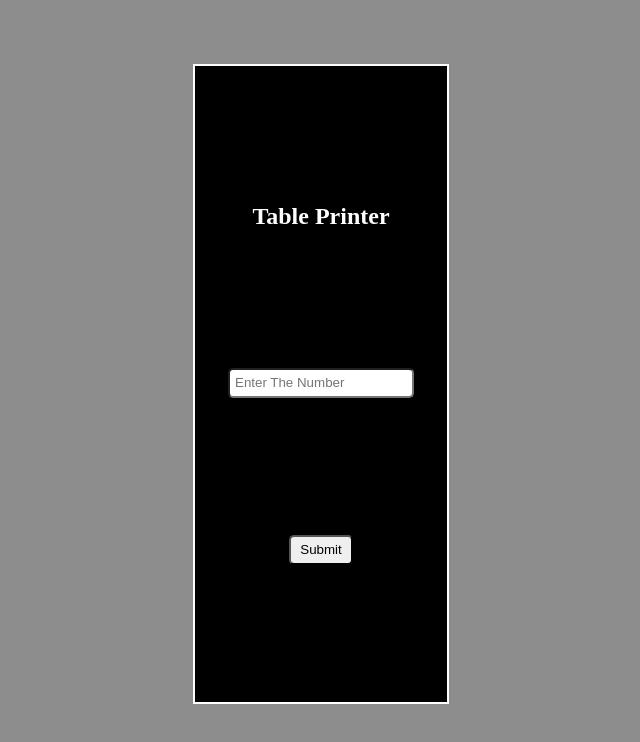
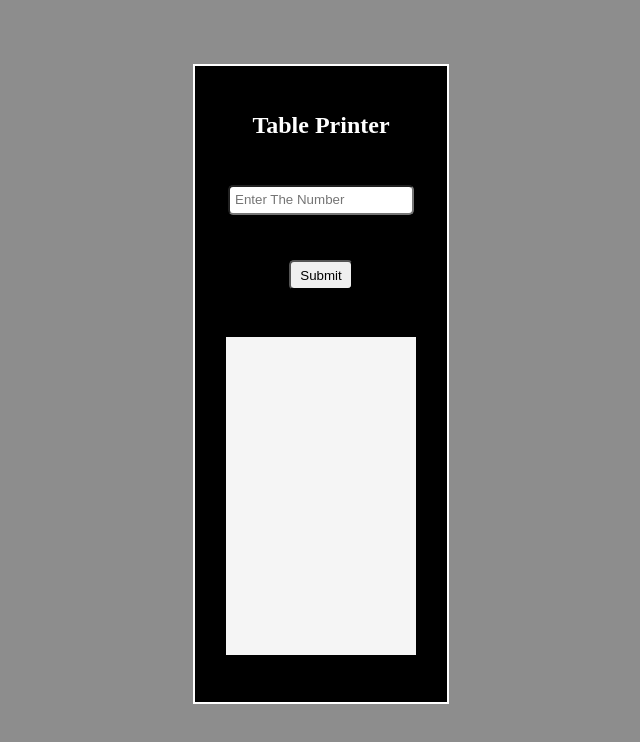
Before and after one commit to waleed1857/Table-Printer, a plain HTML site: page index.html in a window 1280 px wide. Shown: the whole page, without its empty margins (319-959 px from the left). Drawn offline with Linux system fonts and the light colour scheme.

Commit message:
Update index.html

```diff
--- a/index.html
+++ b/index.html
@@ -12,6 +12,7 @@
         <h2>Table Printer</h2>
         <input type="number" id="myInput" placeholder="Enter The Number" />
         <button id="myOutput">Submit</button>
+        <div id="disOutput"></div>
     </div>
 
 
```
